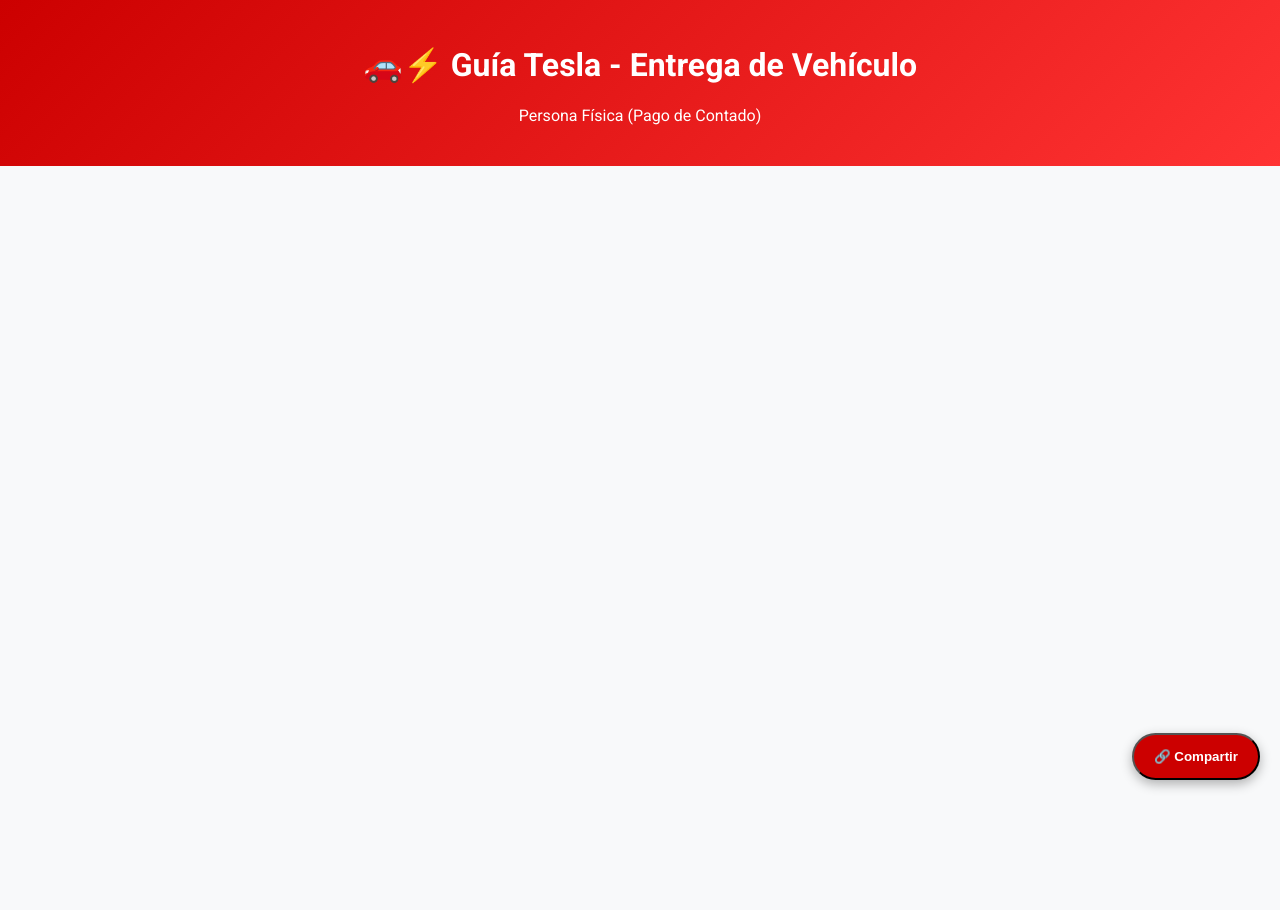
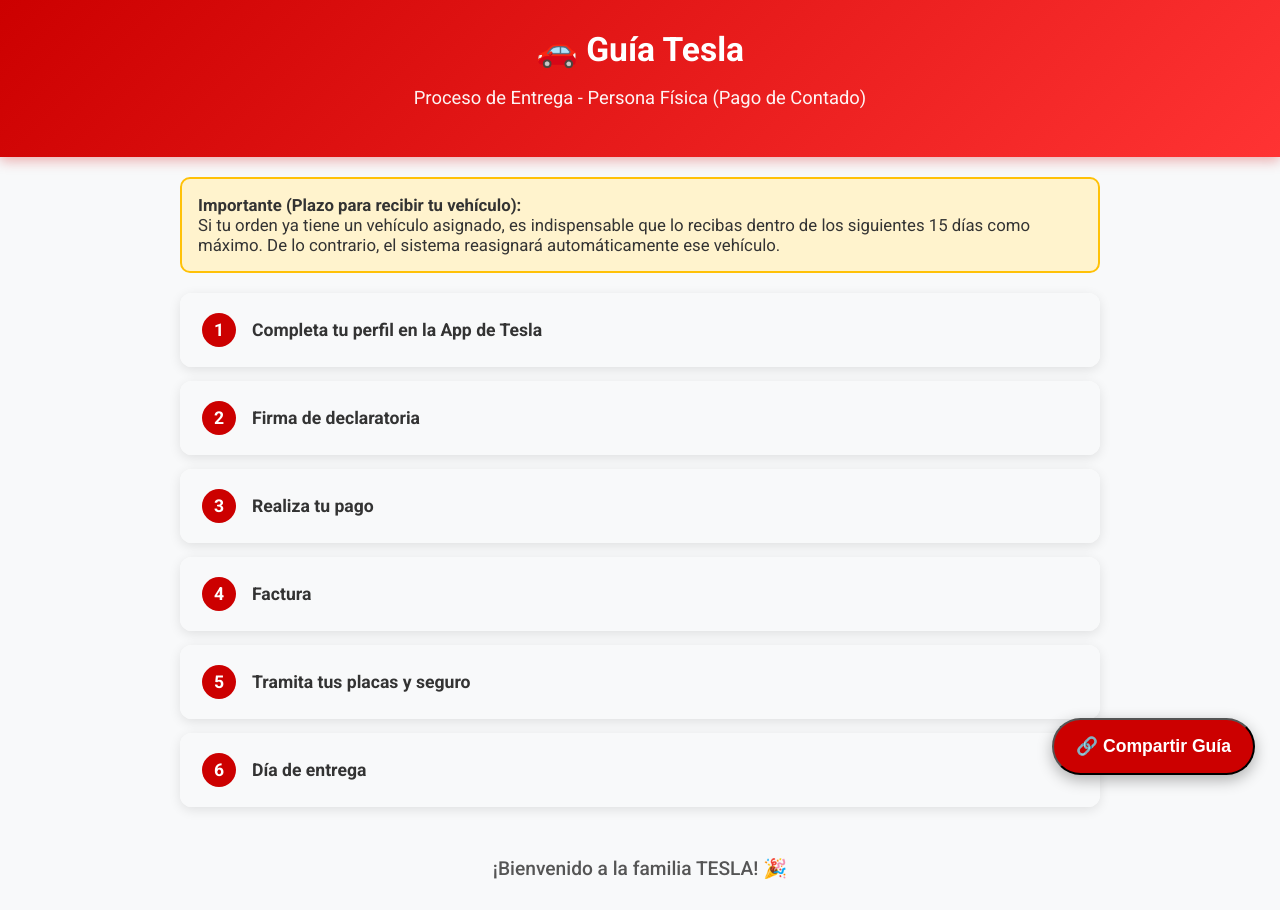
Before and after one commit to falexms08/Guia-Tesla---Proceso-de-Entrega, a plain HTML site: page index.html in a window 1280 px wide. Before the commit the page ends 800 px from the top, so only its background shows below. Drawn offline with Linux system fonts and the light colour scheme.

Commit message:
Add files via upload

```diff
--- a/index.html
+++ b/index.html
@@ -7,84 +7,224 @@
     <style>
         @import url('https://fonts.googleapis.com/css2?family=Roboto:wght@400;500;700&display=swap');
 
-        body { font-family: 'Roboto', sans-serif; margin: 0; padding: 0; background: #f8f9fa; }
-        header { background: linear-gradient(135deg, #cc0000, #ff3333); color: white; padding: 25px 15px; text-align: center; }
-        .container { max-width: 900px; margin: 20px auto; padding: 0 15px; }
+        body {
+            font-family: 'Roboto', system-ui, sans-serif;
+            margin: 0;
+            padding: 0;
+            background: #f8f9fa;
+            color: #333;
+        }
+
+        header {
+            background: linear-gradient(135deg, #cc0000, #ff3333);
+            color: white;
+            padding: 30px 15px;
+            text-align: center;
+            box-shadow: 0 4px 12px rgba(204, 0, 0, 0.3);
+        }
+
+        h1 { margin: 0 0 8px 0; font-size: 2.1em; }
+        .subtitle { font-size: 1.15em; opacity: 0.95; }
+
+        .container { max-width: 920px; margin: 20px auto; padding: 0 15px; }
+
+        .warning {
+            background-color: #fff3cd;
+            border: 2px solid #ffc107;
+            border-radius: 10px;
+            padding: 16px;
+            margin: 20px 0;
+            font-size: 1.05em;
+        }
 
         .accordion {
             background: white;
-            margin-bottom: 12px;
             border-radius: 12px;
-            box-shadow: 0 3px 10px rgba(0,0,0,0.1);
+            margin-bottom: 14px;
+            box-shadow: 0 3px 12px rgba(0,0,0,0.1);
             overflow: hidden;
         }
 
         .accordion-header {
-            padding: 18px 20px;
+            padding: 20px 22px;
+            background: #f8f9fa;
             cursor: pointer;
             display: flex;
             align-items: center;
-            background: #f8f9fa;
+            font-size: 1.1em;
             font-weight: 600;
+            transition: background 0.3s;
         }
+
+        .accordion-header:hover { background: #f1f3f5; }
 
         .step-number {
             background: #cc0000;
             color: white;
-            width: 30px; height: 30px;
+            width: 34px;
+            height: 34px;
             border-radius: 50%;
             display: flex;
             align-items: center;
             justify-content: center;
-            margin-right: 15px;
+            margin-right: 16px;
             font-weight: bold;
+            flex-shrink: 0;
         }
 
         .accordion-content {
             max-height: 0;
             overflow: hidden;
             transition: all 0.4s ease;
-            padding: 0 20px;
+            padding: 0 22px;
         }
 
         .accordion-content.open {
             max-height: 2000px;
-            padding: 20px;
+            padding: 22px;
         }
 
         .content-box {
             background: #f0f7ff;
             border-left: 5px solid #0066cc;
-            padding: 16px;
+            padding: 18px;
             border-radius: 8px;
+            margin: 12px 0;
+        }
+
+        .important {
+            background: #fff3cd;
+            border-left-color: #ffc107;
+        }
+
+        footer {
+            text-align: center;
+            padding: 30px 15px;
+            color: #555;
+            font-size: 1.2em;
+            font-weight: 500;
         }
 
         .share-btn {
             position: fixed;
-            bottom: 20px;
-            right: 20px;
+            bottom: 25px;
+            right: 25px;
             background: #cc0000;
             color: white;
-            padding: 14px 20px;
+            padding: 16px 22px;
             border-radius: 50px;
             font-weight: bold;
-            box-shadow: 0 4px 12px rgba(0,0,0,0.3);
-            z-index: 100;
+            box-shadow: 0 5px 15px rgba(0,0,0,0.3);
+            z-index: 1000;
+            font-size: 1.1em;
         }
     </style>
 </head>
 <body>
     <header>
-        <h1>🚗⚡ Guía Tesla - Entrega de Vehículo</h1>
-        <p>Persona Física (Pago de Contado)</p>
+        <h1>🚗 Guía Tesla</h1>
+        <p class="subtitle">Proceso de Entrega - Persona Física (Pago de Contado)</p>
     </header>
 
     <div class="container">
-        <!-- Aquí pega todo el contenido de los acordeones que te di antes (los 6 pasos) -->
-        <!-- ... (copia los 6 accordiones de mi respuesta anterior) ... -->
+        <div class="warning">
+            <strong>Importante (Plazo para recibir tu vehículo):</strong><br>
+            Si tu orden ya tiene un vehículo asignado, es indispensable que lo recibas dentro de los siguientes 15 días como máximo. De lo contrario, el sistema reasignará automáticamente ese vehículo.
+        </div>
+
+        <!-- Paso 1 -->
+        <div class="accordion">
+            <div class="accordion-header" onclick="toggleAccordion(this)">
+                <div class="step-number">1</div>
+                Completa tu perfil en la App de Tesla
+            </div>
+            <div class="accordion-content">
+                <div class="content-box">
+                    <p>Justo después de crear tu orden, completa tu perfil en la aplicación de Tesla. Es un proceso sencillo que solo requiere los siguientes documentos recientes (no mayores a 2 meses):</p>
+                    <ul>
+                        <li>INE (vigente, por ambos lados)</li>
+                        <li>Constancia de Situación Fiscal (activa)</li>
+                        <li>CURP</li>
+                        <li>Comprobante de domicilio</li>
+                    </ul>
+                    <p class="important"><strong>Importante:</strong> Todos los documentos deben estar a nombre de la persona a cuyo nombre se emitirá la factura. Si no tienes segundo nombre, ingresa un "." o "-" como relleno.</p>
+                </div>
+            </div>
+        </div>
+
+        <!-- Paso 2 -->
+        <div class="accordion">
+            <div class="accordion-header" onclick="toggleAccordion(this)">
+                <div class="step-number">2</div>
+                Firma de declaratoria
+            </div>
+            <div class="accordion-content">
+                <div class="content-box">
+                    <p>Una vez que hayas completado tu perfil, Tesla te enviará un formato de identificación (declaratoria). Revísalo con atención y fírmalo. Al firmarlo, confirmas que toda la información es correcta.</p>
+                </div>
+            </div>
+        </div>
+
+        <!-- Paso 3 -->
+        <div class="accordion">
+            <div class="accordion-header" onclick="toggleAccordion(this)">
+                <div class="step-number">3</div>
+                Realiza tu pago
+            </div>
+            <div class="accordion-content">
+                <div class="content-box">
+                    <p>Realiza la transferencia (o transferencias) por el monto total del vehículo.</p>
+                    <p><strong>Nota:</strong> Puedes hacer de 1 a 3 transferencias. Deben provenir de cuentas a nombre de la persona que recibirá la factura.</p>
+                </div>
+            </div>
+        </div>
+
+        <!-- Paso 4 -->
+        <div class="accordion">
+            <div class="accordion-header" onclick="toggleAccordion(this)">
+                <div class="step-number">4</div>
+                Factura
+            </div>
+            <div class="accordion-content">
+                <div class="content-box">
+                    <p>Una vez completado el pago y firmada la declaratoria, generaremos tu factura. Podrás recogerla en Tesla o recibirla el mismo día de la entrega.</p>
+                </div>
+            </div>
+        </div>
+
+        <!-- Paso 5 -->
+        <div class="accordion">
+            <div class="accordion-header" onclick="toggleAccordion(this)">
+                <div class="step-number">5</div>
+                Tramita tus placas y seguro
+            </div>
+            <div class="accordion-content">
+                <div class="content-box">
+                    <p>Con la factura en mano, tramita tus placas o permiso de circulación temporal y contrata tu póliza de seguro (puede ser con Tesla o por tu cuenta).</p>
+                    <p class="important"><strong>Nota:</strong> Tesla no hace los trámites de placas directamente, pero puede recomendarte gestores especializados.</p>
+                </div>
+            </div>
+        </div>
+
+        <!-- Paso 6 -->
+        <div class="accordion">
+            <div class="accordion-header" onclick="toggleAccordion(this)">
+                <div class="step-number">6</div>
+                Día de entrega
+            </div>
+            <div class="accordion-content">
+                <div class="content-box">
+                    <p>Preséntate en Tesla en la fecha y hora acordada con tus placas y seguro. Recibirás una inducción completa y te llevarás tu vehículo nuevo.</p>
+                </div>
+            </div>
+        </div>
     </div>
 
-    <button class="share-btn" onclick="shareLink()">🔗 Compartir</button>
+    <footer>
+        ¡Bienvenido a la familia TESLA! 🎉
+    </footer>
+
+    <button class="share-btn" onclick="shareLink()">🔗 Compartir Guía</button>
 
     <script>
         function toggleAccordion(header) {
@@ -93,14 +233,15 @@
         }
 
         function shareLink() {
+            const url = window.location.href;
             if (navigator.share) {
                 navigator.share({
                     title: 'Guía Tesla - Proceso de Entrega',
-                    text: 'Aquí tienes la guía completa para tu entrega Tesla',
-                    url: window.location.href
+                    text: 'Guía completa para la entrega de tu Tesla',
+                    url: url
                 });
             } else {
-                alert('Copia este enlace: ' + window.location.href);
+                prompt('Copia este enlace:', url);
             }
         }
     </script>
```
